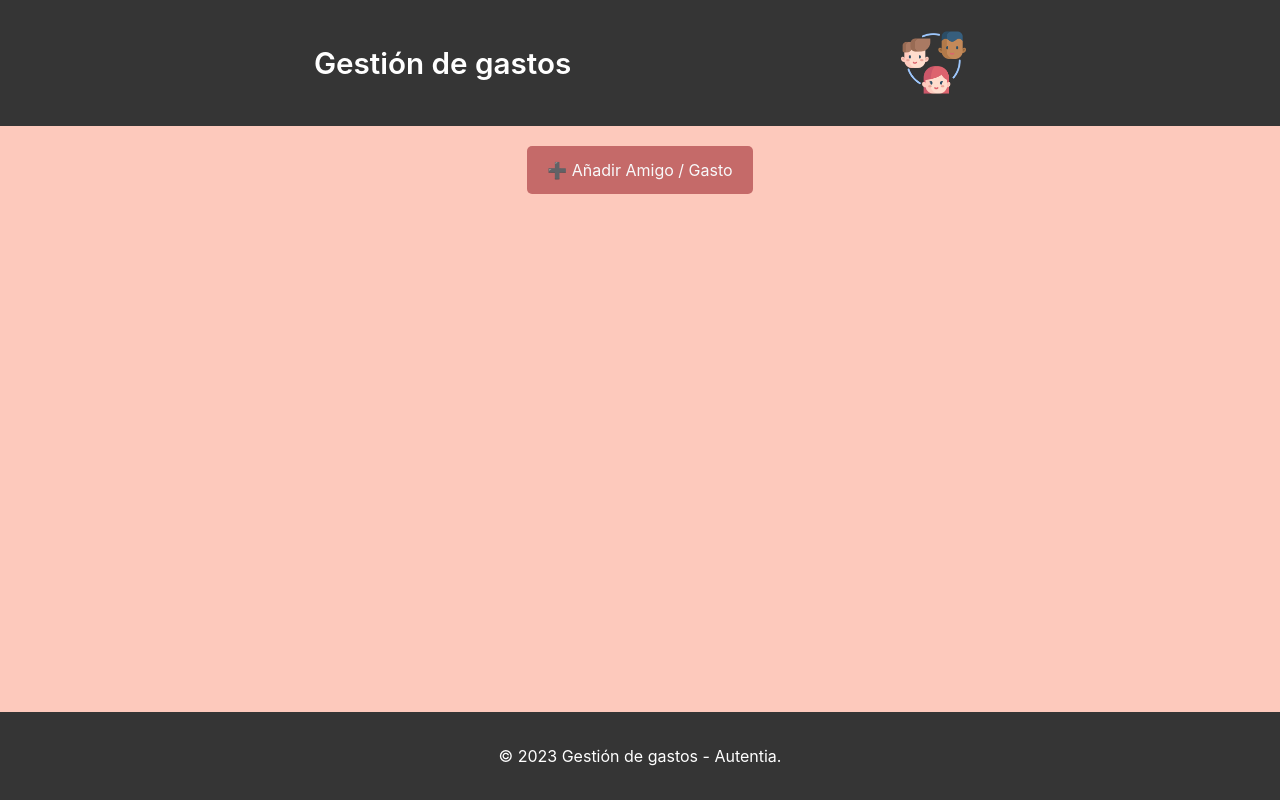
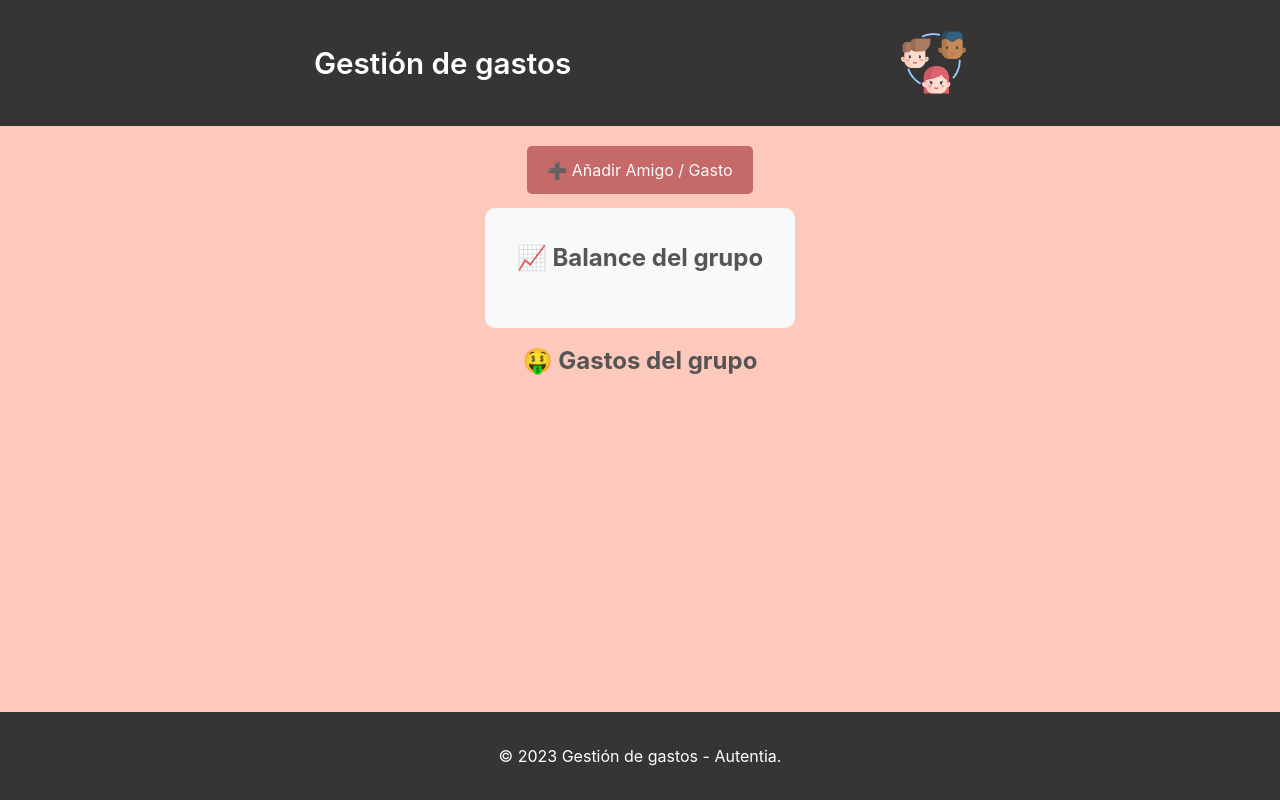
Before and after one commit to acalvom/gastos-compartidos-autentia, a React (Vite) app: page / in a window 1280 px wide. Built offline with nearby package versions, Linux system fonts and the light colour scheme.

Commit message:
chore: refactor Home component

```diff
--- a/src/pages/Home/Home.css
+++ b/src/pages/Home/Home.css
@@ -4,10 +4,21 @@
   justify-content: center;
 }
 
+.home-title {
+  margin-top: 0;
+  color: #555;
+  display: flex;
+  justify-content: center;
+}
+
 .home-balance {
   display: flex;
-  justify-content: center;
-  margin-top: 10px;
+  flex-direction: column;
+  background-color: #f8f9fa;
+  padding: 2rem;
+  border-radius: 10px;
+  width: max-content;
+  margin: 10px auto 15px;
 }
 
 .home-expenses-list {
--- a/src/pages/Home/Home.tsx
+++ b/src/pages/Home/Home.tsx
@@ -1,10 +1,11 @@
 import { Link } from 'react-router-dom'
 import { Layout } from '@/layout/Layout'
-import { AddItem } from '@/constants'
+import { AddItem, BalanceSummary, ExpenseTitle } from '@/constants'
 import { sortExpenses, calculateBalance } from '@/utils'
 import { useLocalStorage } from '@/hooks/useLocalStorage'
 import { StoredExpense, StoredUser } from '@/models'
 import { ExpenseCard } from '@/components/ExpenseCard/ExpenseCard'
+import { BalanceEntry } from '@/components/BalanceEntry/BalanceEntry'
 import './Home.css'
 
 export const Home = () => {
@@ -14,7 +15,6 @@ export const Home = () => {
   const sortedExpenses = sortExpenses(storedExpenses)
   const balance = calculateBalance(storedExpenses, storedUsers)
 
-  // TODO - split into components home-balance and home-expenses-list
   return (
     <Layout>
       <div className="home-button" data-testid="add-home-button">
@@ -23,25 +23,21 @@ export const Home = () => {
         </Link>
       </div>
 
-      {/* // TODO - Wip */}
       <div className="home-balance" data-testid="balance">
-        <ul>
+        <h2 className="home-title">{BalanceSummary.title}</h2>
         {Object.values(balance).map((balance) => (
-            <li key={balance.payer.id}>
-              <span>
-                {balance.payer.firstName} {balance.payer.lastName}
-              </span>{' '}
-              <span>Pagó {balance.paid}</span> <span>Debe {balance.accDebt}</span>{' '}
-            </li>
+          <BalanceEntry key={balance.payer.id} balance={balance} />
         ))}
-        </ul>
       </div>
 
+      <div className="home-expenses">
+        <h2 className="home-title">{ExpenseTitle}</h2>
         <div className="home-expenses-list" data-testid="expenses-list">
           {sortedExpenses.map((expese) => (
             <ExpenseCard key={expese.id} expense={expese} />
           ))}
         </div>
+      </div>
     </Layout>
   )
 }
```
Lines whose indentation alone changed are shown as unchanged.
